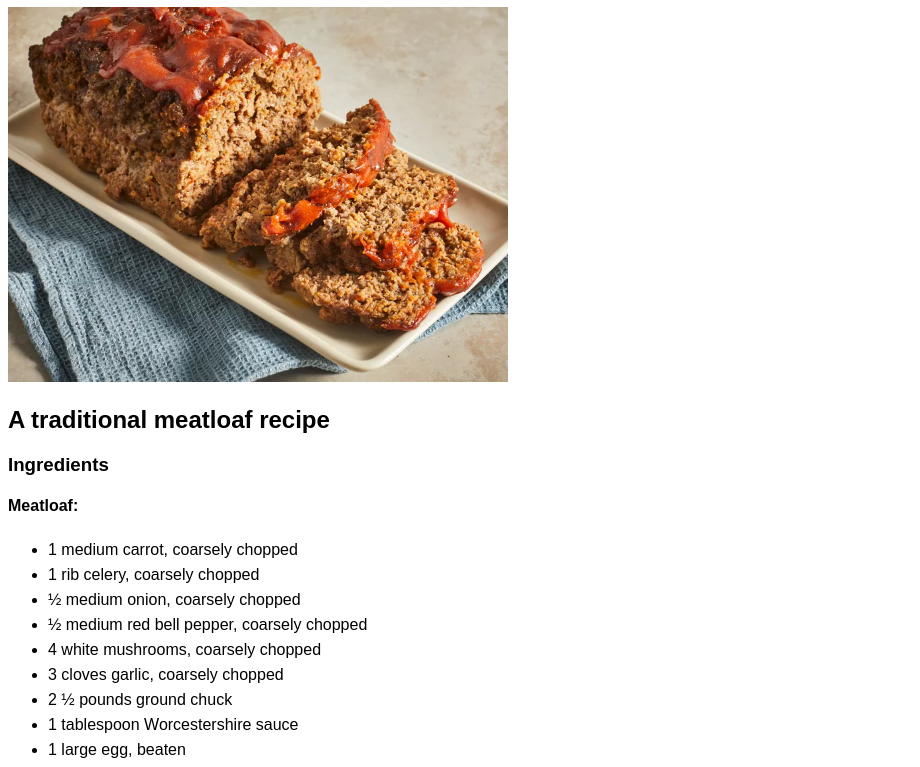
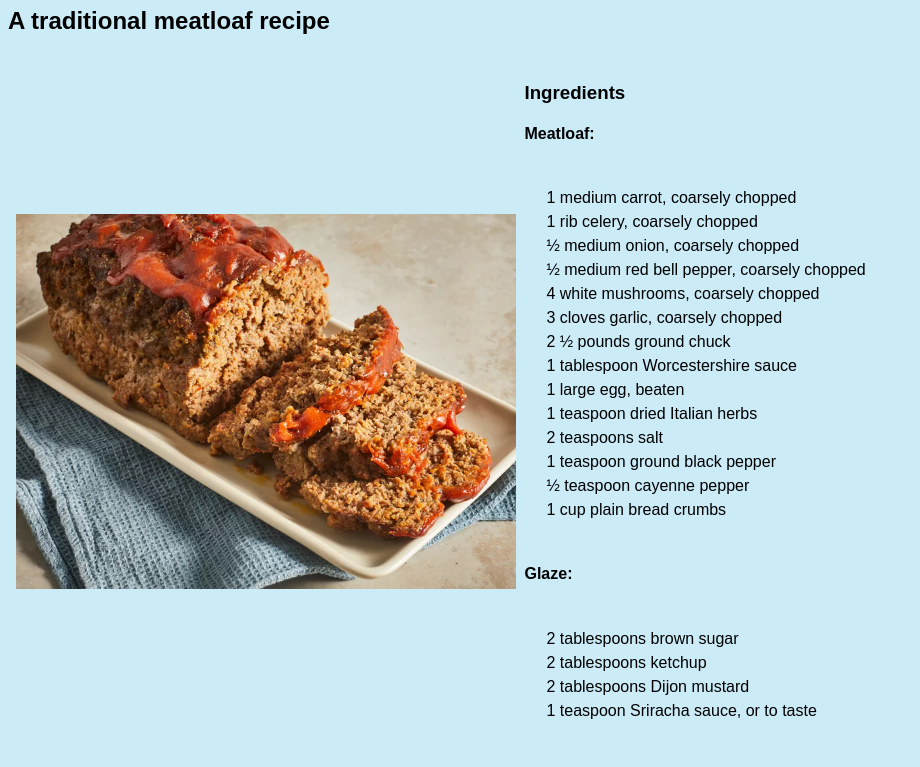
Before and after one commit to scynscapa/odin-recipes, a plain HTML site: page recipes/meatloaf.html in a window 1280 px wide. Shown: the part 73-840 px from the top of the page, without its empty margins (0-920 px from the left). Drawn offline with Linux system fonts and the light colour scheme.

Commit message:
Add css. Move ingredients next to img

```diff
--- a/css/style.css
+++ b/css/style.css
@@ -1,5 +1,11 @@
 * {
     font-family: Arial, Verdana, sans-serif;
+    box-sizing: border-box;
+
+}
+
+html * {
+    background-color: #CBEBF7;
 }
 
 img {
@@ -9,12 +15,40 @@ img {
 
 ul,
 ol {
-    line-height: 25px;
+    line-height: 1.5;
     max-width: 40em;
     max-width: 85ch;
+    margin: 20px;
+    list-style: none;
 
 }
 
 a {
     text-decoration: none;
 }
+
+a:hover {
+    background-color: rgb(176, 196, 206);
+}
+
+.recipelist .listimg {
+    height: auto;
+    width: 100px;
+}
+
+.ingredients-mainimg {
+    margin: 2px;
+    padding: 4px;
+
+    display: inline-block;
+}
+.mainimg,
+.ingredients {
+    display: inline-block;
+    padding: 2px;
+    vertical-align: middle;
+}
+
+.mainimg {
+    vertical-align: middle;
+}
--- a/recipes/meatloaf.html
+++ b/recipes/meatloaf.html
@@ -8,10 +8,12 @@
 </head>
 <body>
     <h1>Classic Meatloaf</h1>
+    <h2>A traditional meatloaf recipe</h2>
+    <div class="ingredients-mainimg">
+        <div class="mainimg">
             <img src="../img/meatloaf.jpg" alt="A meatloaf, partially sliced">
-
-    <h2>A traditional meatloaf recipe</h2>
-
+        </div>
+        <div class="ingredients">
             <h3>Ingredients</h3>
             <h4>Meatloaf:</h4>
             <ul class="ingredients">
@@ -37,6 +39,8 @@
                 <li>2 tablespoons Dijon mustard</li>
                 <li>1 teaspoon Sriracha sauce, or to taste</li>
             </ul>
+        </div>
+    </div>
     <h3>Steps</h3>
     <ol class="steps">
         <li>
```
Also changed, not shown: index.html (+10 -4 lines), recipes/cheeseburger-pie.html (+7 -3 lines), recipes/lasagna.html (+8 -3 lines). Lines whose indentation alone changed are shown as unchanged.
